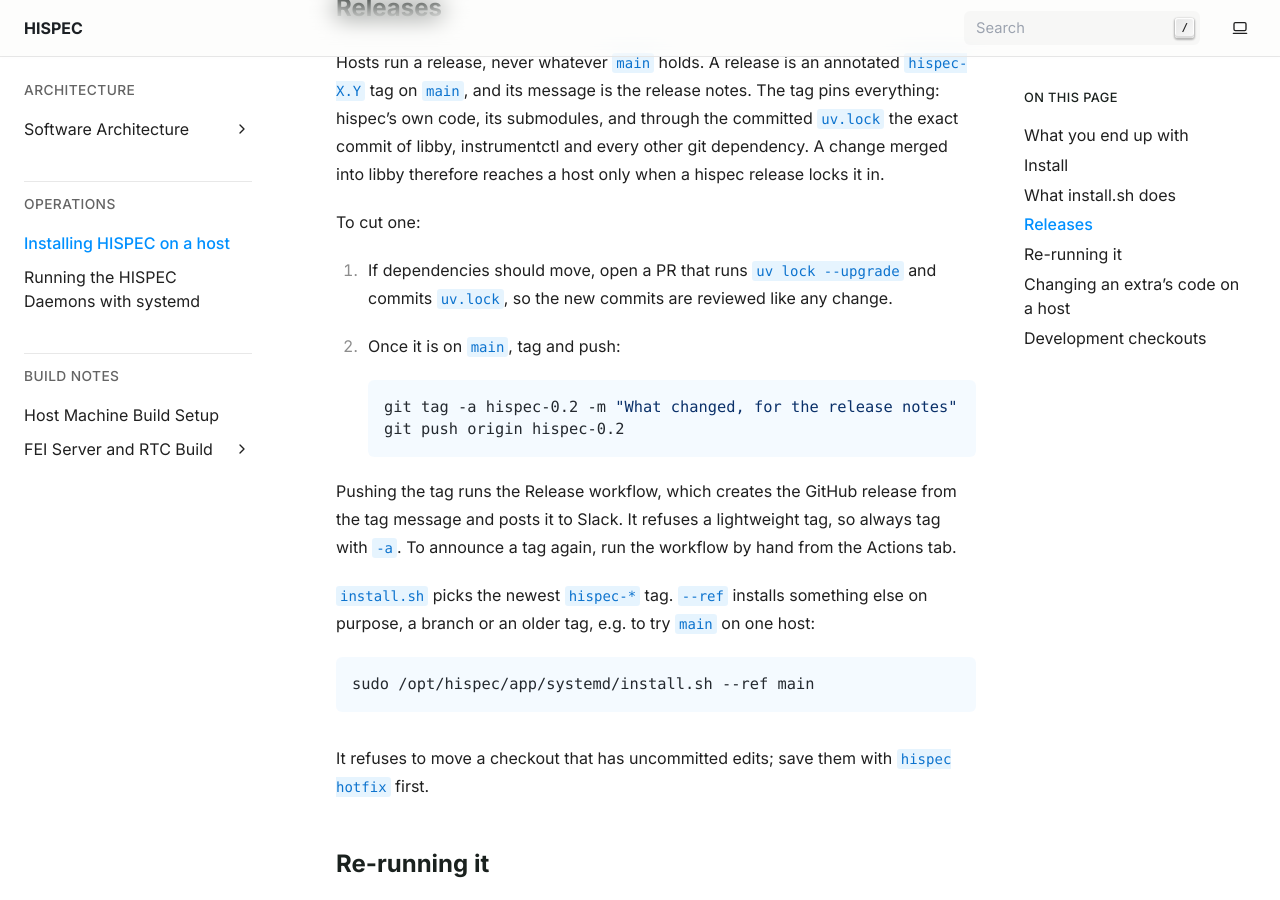
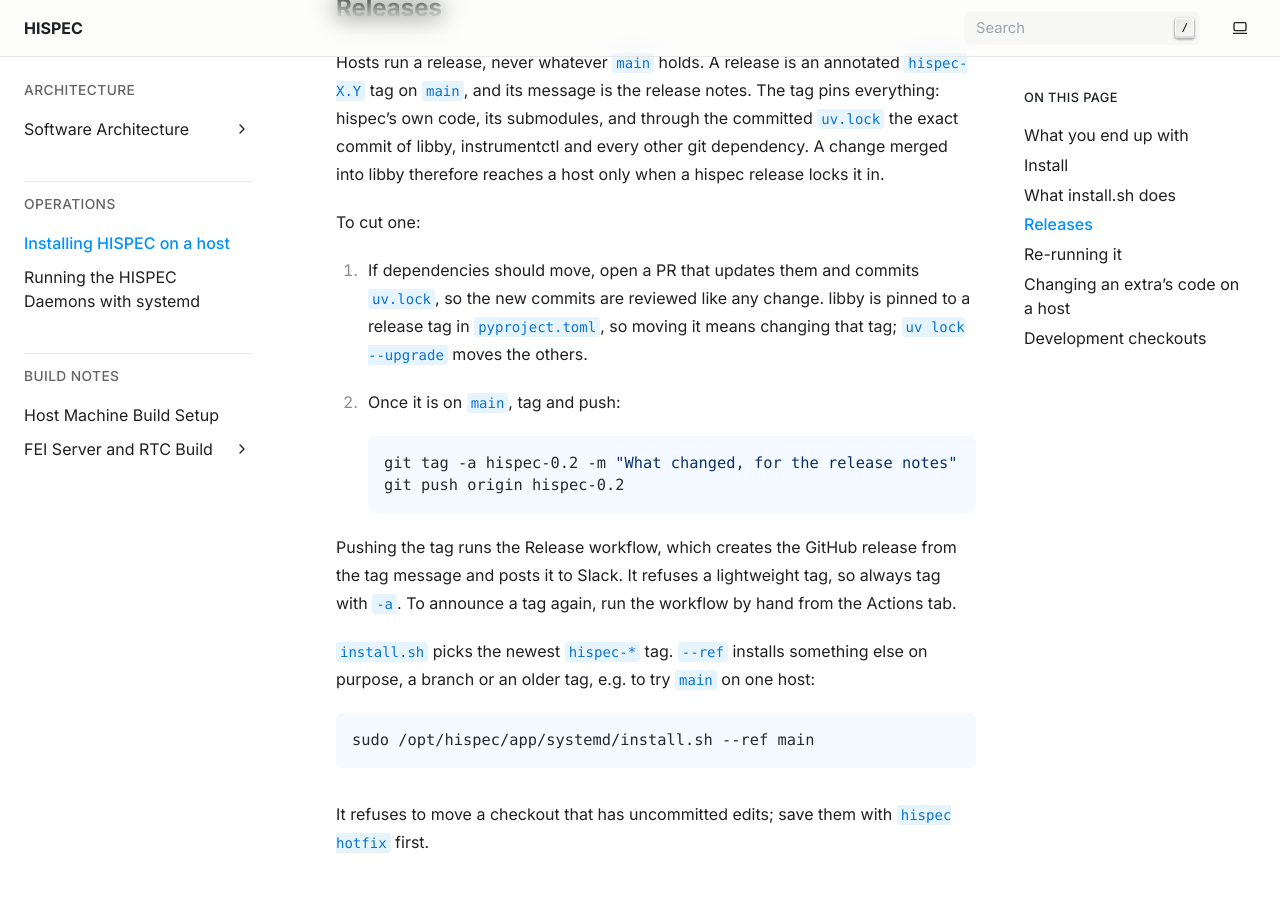
Before and after one commit to CaltechOpticalObservatories/hispec, a Sphinx documentation site: the page built from docs/install.md, in a window 1280 px wide and 900 px high, scrolled down 2849 px. Built offline with Sphinx 7.4.7, drawn with Linux system fonts in a browser that asks for light colours.

Commit message:
Pin libby to its libby-0.1.0 release

````diff
--- a/docs/install.md
+++ b/docs/install.md
@@ -117,8 +117,10 @@
 
 To cut one:
 
-1. If dependencies should move, open a PR that runs `uv lock --upgrade` and
-   commits `uv.lock`, so the new commits are reviewed like any change.
+1. If dependencies should move, open a PR that updates them and commits
+   `uv.lock`, so the new commits are reviewed like any change. libby is pinned
+   to a release tag in `pyproject.toml`, so moving it means changing that tag;
+   `uv lock --upgrade` moves the others.
 2. Once it is on `main`, tag and push:
 
    ```bash
--- a/pyproject.toml
+++ b/pyproject.toml
@@ -34,7 +34,7 @@
     "paho-mqtt>=2",
     # influxdb extra: needed by daemons/generic/keygrabber
     # otel extra: OpenTelemetry export, on once /etc/hispec/otel.env names the backend
-    "libby[influxdb,otel]@git+https://github.com/CaltechOpticalObservatories/libby.git",
+    "libby[influxdb,otel]@git+https://github.com/CaltechOpticalObservatories/libby.git@libby-0.1.0",
     "hardware_device_base@git+https://github.com/COO-Utilities/hardware_device_base",
     "instrumentctl@git+https://github.com/CaltechOpticalObservatories/instrumentctl.git",
     "camera_daemon@git+https://github.com/COO-Utilities/camera-daemon.git"
````
Also changed, not shown: 1 other file.
